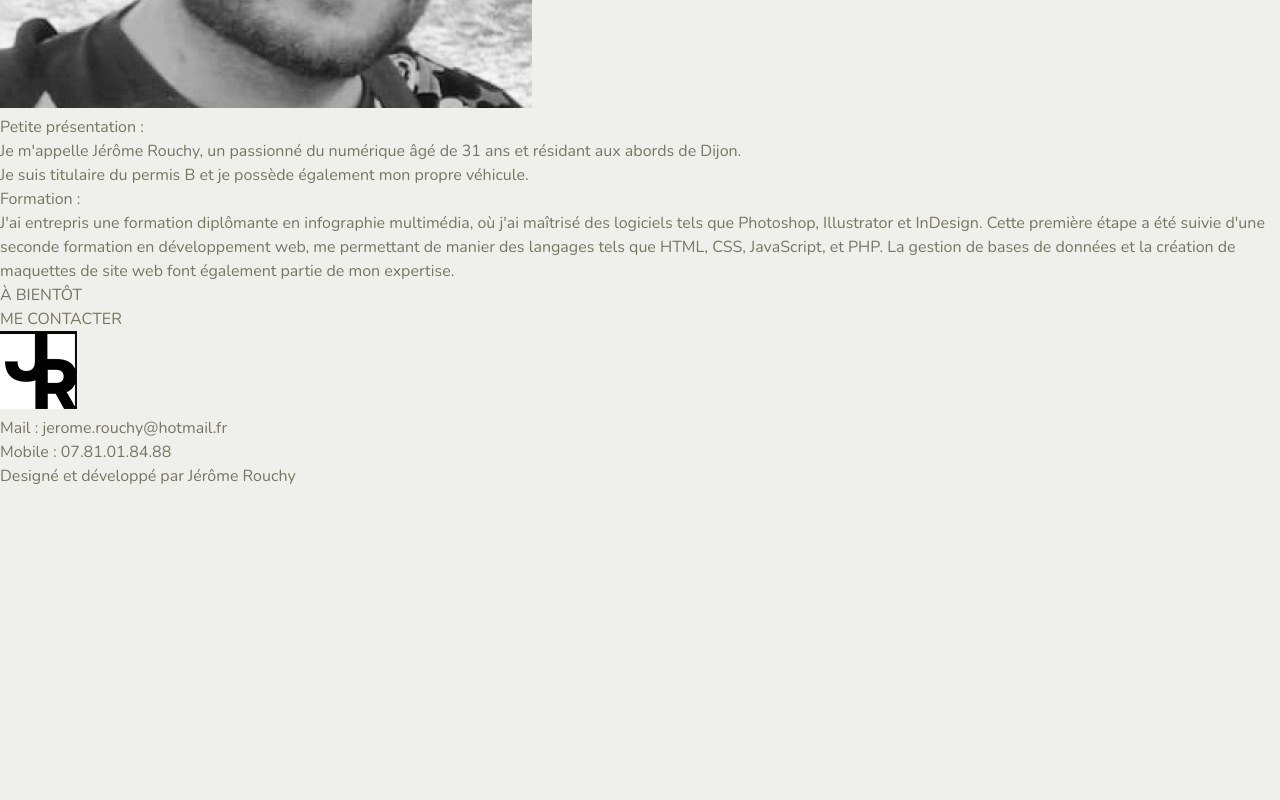
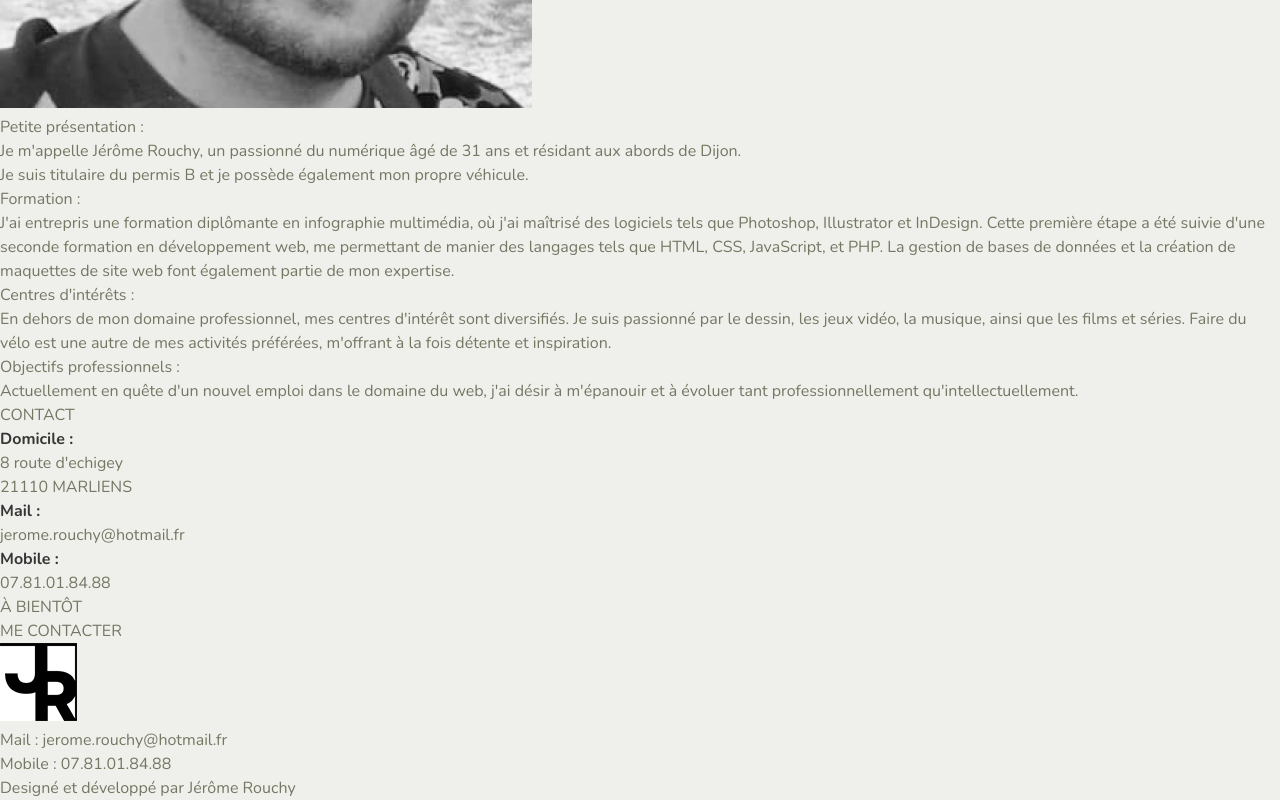
Before and after one commit to Scalou21/mon_folio, a React (Create React App) app: page /contact in a window 1280 px wide. Shown: the part 877-1677 px from the top of the page. Before the commit the page ends 1365 px from the top, so only its background shows below. Built offline with nearby package versions, Linux system fonts and the light colour scheme.

Commit message:
Add component functions to the Apropos page
Ajouts des fonctions des composants Contact.js, Formation.js,
Interests.js et Objectives.js.
Les trois derniers composants ont été importés dans Presentation.js,
Contact.js a été importé dans Apropos.js.

```diff
--- a/src/Pages/Apropos.js
+++ b/src/Pages/Apropos.js
@@ -2,12 +2,16 @@ import { Fragment } from "react";
 import Header from "../components/Header";
 import Footer from "../components/Footer";
 import Presentation from "./components_propos/Presentation";
+import Contact from "./components_propos/Contact";
 
 function Apropos() {
   return (
     <Fragment>
       <Header />
-      <Presentation />
+      <main>
+        <Presentation />
+        <Contact />
+      </main>
       <Footer />
     </Fragment>
   );
--- a/src/Pages/components_propos/Contact.js
+++ b/src/Pages/components_propos/Contact.js
@@ -0,0 +1,23 @@
+import { Fragment } from "react";
+
+export default function Contact() {
+  return (
+    <Fragment>
+      <section>
+        <div>
+          <h1>CONTACT</h1>
+          <p><strong>Domicile :</strong></p>
+          <p>8 route d'echigey</p>
+          <p>21110 MARLIENS</p>
+          <p><strong>Mail :</strong></p>
+          <p>jerome.rouchy@hotmail.fr</p>
+          <p><strong>Mobile :</strong></p>
+          <p>07.81.01.84.88</p>
+        </div>
+        <div>
+
+        </div>
+      </section>
+    </Fragment>
+  );
+}
--- a/src/Pages/components_propos/Interest.js
+++ b/src/Pages/components_propos/Interest.js
@@ -0,0 +1,13 @@
+export default function Interest() {
+  return (
+    <div>
+      <h3>Centres d'intérêts :</h3>
+      <p>
+        En dehors de mon domaine professionnel, mes centres d'intérêt sont
+        diversifiés. Je suis passionné par le dessin, les jeux vidéo, la
+        musique, ainsi que les films et séries. Faire du vélo est une autre de
+        mes activités préférées, m'offrant à la fois détente et inspiration.
+      </p>
+    </div>
+  );
+}
--- a/src/Pages/components_propos/Objectives.js
+++ b/src/Pages/components_propos/Objectives.js
@@ -0,0 +1,12 @@
+export default function Objectives() {
+  return (
+    <div>
+      <h3>Objectifs professionnels :</h3>
+      <p>
+        Actuellement en quête d'un nouvel emploi dans le domaine du web, j'ai
+        désir à m'épanouir et à évoluer tant professionnellement
+        qu'intellectuellement.
+      </p>
+    </div>
+  );
+}
--- a/src/Pages/components_propos/Presentation.js
+++ b/src/Pages/components_propos/Presentation.js
@@ -1,5 +1,7 @@
 import { Fragment } from "react";
 import Formation from "./Formation";
+import Interest from "./Interest";
+import Objectives from "./Objectives";
 
 export default function Presentation() {
   return (
@@ -25,6 +27,8 @@ export default function Presentation() {
       </section>
       <section>
         <Formation />
+        <Interest />
+        <Objectives />
       </section>
     </Fragment>
   );
--- a/src/components/Main.js
+++ b/src/components/Main.js
@@ -6,11 +6,13 @@ import Skills from "./Skills.js";
 export default function Main() {
   return (
     <Fragment>
-      <Banner />
+      <main>
+        <Banner />
 
-      <About />
+        <About />
 
-      <Skills />
+        <Skills />
+      </main>
     </Fragment>
   );
 }
```
